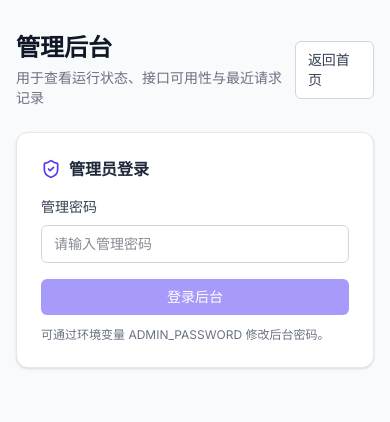
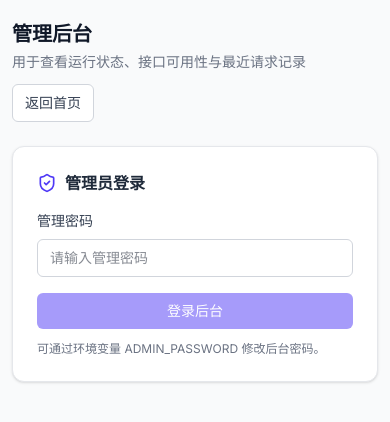
Before and after one commit to violet27chen/ai-word-beautifier, a Next.js app: page /admin in a window 390 px wide. Shown: the top 422 px of the page. Built offline with nearby package versions, Linux system fonts and the light colour scheme.

Commit message:
fix: prevent admin layout overflow on mobile

```diff
--- a/src/app/admin/page.tsx
+++ b/src/app/admin/page.tsx
@@ -325,11 +325,11 @@ export default function AdminPage() {
   }, [payload]);
 
   return (
-    <div className="min-h-screen bg-gray-50 py-8">
-      <div className="mx-auto w-full max-w-6xl px-4">
-        <div className="mb-6 flex items-center justify-between">
+    <div className="min-h-screen w-full min-w-0 overflow-x-clip bg-gray-50 py-5 sm:py-8">
+      <div className="mx-auto w-full min-w-0 max-w-6xl px-3 sm:px-4">
+        <div className="mb-6 flex min-w-0 flex-col items-start justify-between gap-3 sm:flex-row sm:items-center">
           <div>
-            <h1 className="text-2xl font-bold text-gray-900">管理后台</h1>
+            <h1 className="text-xl font-bold text-gray-900 sm:text-2xl">管理后台</h1>
             <p className="mt-1 text-sm text-gray-500">用于查看运行状态、接口可用性与最近请求记录</p>
           </div>
           <Link href="/" className="rounded-md border border-gray-300 bg-white px-3 py-2 text-sm text-gray-700 hover:bg-gray-100">
@@ -369,7 +369,7 @@ export default function AdminPage() {
           </div>
         ) : (
           <div className="space-y-6">
-            <div className="grid gap-4 md:grid-cols-4">
+            <div className="grid min-w-0 gap-4 md:grid-cols-4 [&>*]:min-w-0">
               <div className="rounded-xl border border-gray-200 bg-white p-5 shadow-sm">
                 <div className="text-sm text-gray-500">总请求数</div>
                 <div className="mt-2 text-3xl font-bold text-gray-900">{payload?.overview.totalRequests ?? 0}</div>
@@ -388,7 +388,7 @@ export default function AdminPage() {
               </div>
             </div>
 
-            <div className="grid gap-6 lg:grid-cols-2">
+            <div className="grid min-w-0 gap-6 lg:grid-cols-2 [&>*]:min-w-0">
               <div className="rounded-xl border border-gray-200 bg-white p-5 shadow-sm">
                 <div className="mb-4 flex items-center gap-2 text-gray-800">
                   <Activity className="h-5 w-5 text-indigo-600" />
@@ -416,7 +416,7 @@ export default function AdminPage() {
               </div>
             </div>
 
-            <div className="grid gap-6 lg:grid-cols-2">
+            <div className="grid min-w-0 gap-6 lg:grid-cols-2 [&>*]:min-w-0">
               <section className="rounded-xl border border-gray-200 bg-white p-5 shadow-sm" aria-labelledby="traffic-chart-title">
                 <div className="mb-2 flex items-center gap-2 text-gray-800">
                   <Activity className="h-5 w-5 text-indigo-600" />
@@ -438,7 +438,7 @@ export default function AdminPage() {
 
             <section aria-label="业务结构分析">
               <h2 className="mb-4 text-lg font-semibold text-gray-900">业务结构分析</h2>
-              <div className="grid gap-6 md:grid-cols-2 xl:grid-cols-3">
+              <div className="grid min-w-0 gap-6 md:grid-cols-2 xl:grid-cols-3 [&>*]:min-w-0">
                 <article className="rounded-xl border border-gray-200 bg-white p-5 shadow-sm">
                   <h3 className="mb-4 font-semibold text-gray-800">请求类型占比</h3>
                   <PieChart title="请求类型占比" data={[
@@ -472,7 +472,7 @@ export default function AdminPage() {
               <HourlyActivityChart data={payload?.overview.requestInsights.hourlyRequests ?? []} />
             </section>
 
-            <div className="grid gap-6 lg:grid-cols-2">
+            <div className="grid min-w-0 gap-6 lg:grid-cols-2 [&>*]:min-w-0">
               <section className="rounded-xl border border-gray-200 bg-white p-5 shadow-sm" aria-labelledby="request-outcome-title">
                 <div className="mb-5 flex items-center gap-2 text-gray-800">
                   <Activity className="h-5 w-5 text-emerald-600" />
@@ -523,8 +523,8 @@ export default function AdminPage() {
               </section>
             </div>
 
-            <div className="rounded-xl border border-gray-200 bg-white p-5 shadow-sm">
-              <div className="mb-4 flex items-center justify-between">
+            <div className="min-w-0 rounded-xl border border-gray-200 bg-white p-3 shadow-sm sm:p-5">
+              <div className="mb-4 flex flex-wrap items-center justify-between gap-3">
                 <div className="flex items-center gap-2 text-gray-800">
                   <RefreshCw className="h-5 w-5 text-indigo-600" />
                   <span className="font-semibold">最近请求记录</span>
```
